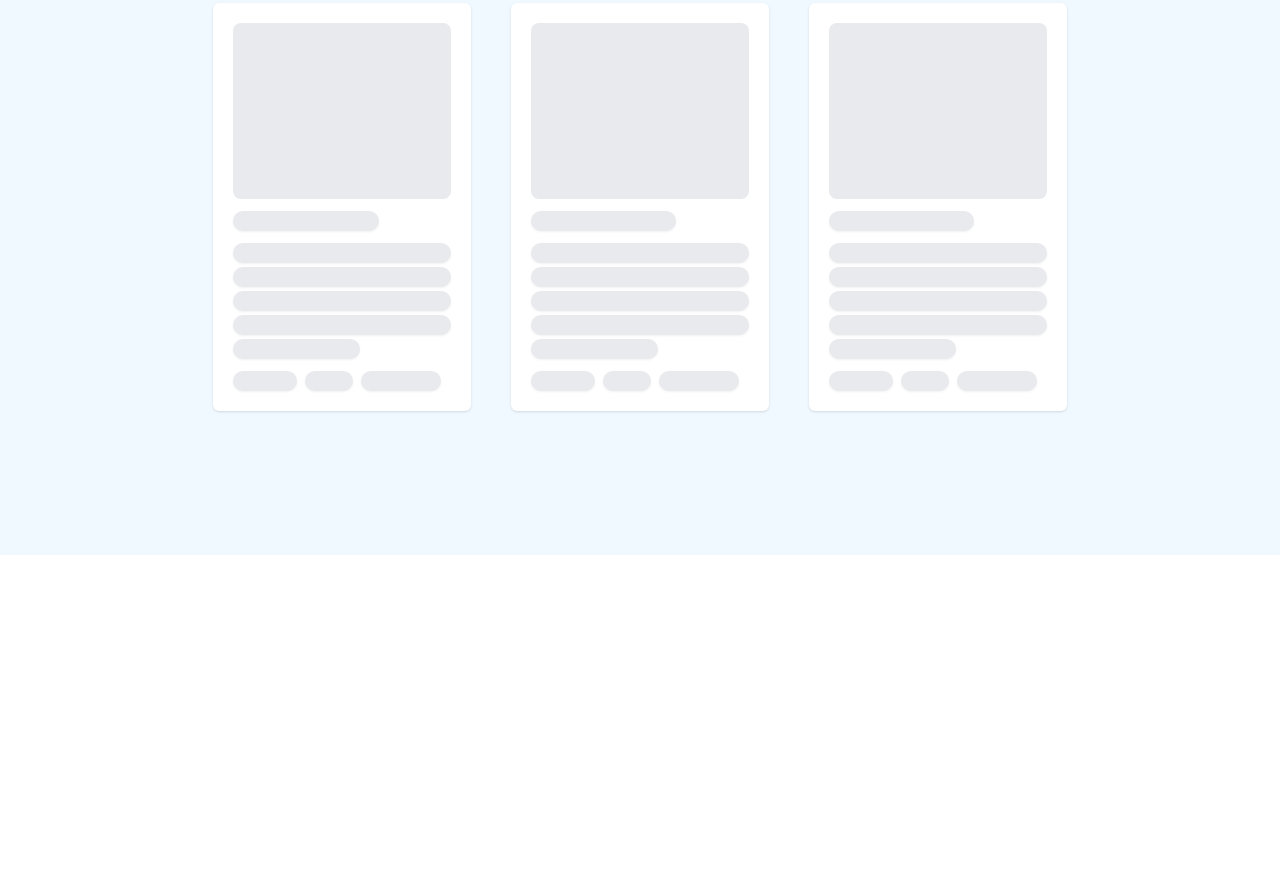
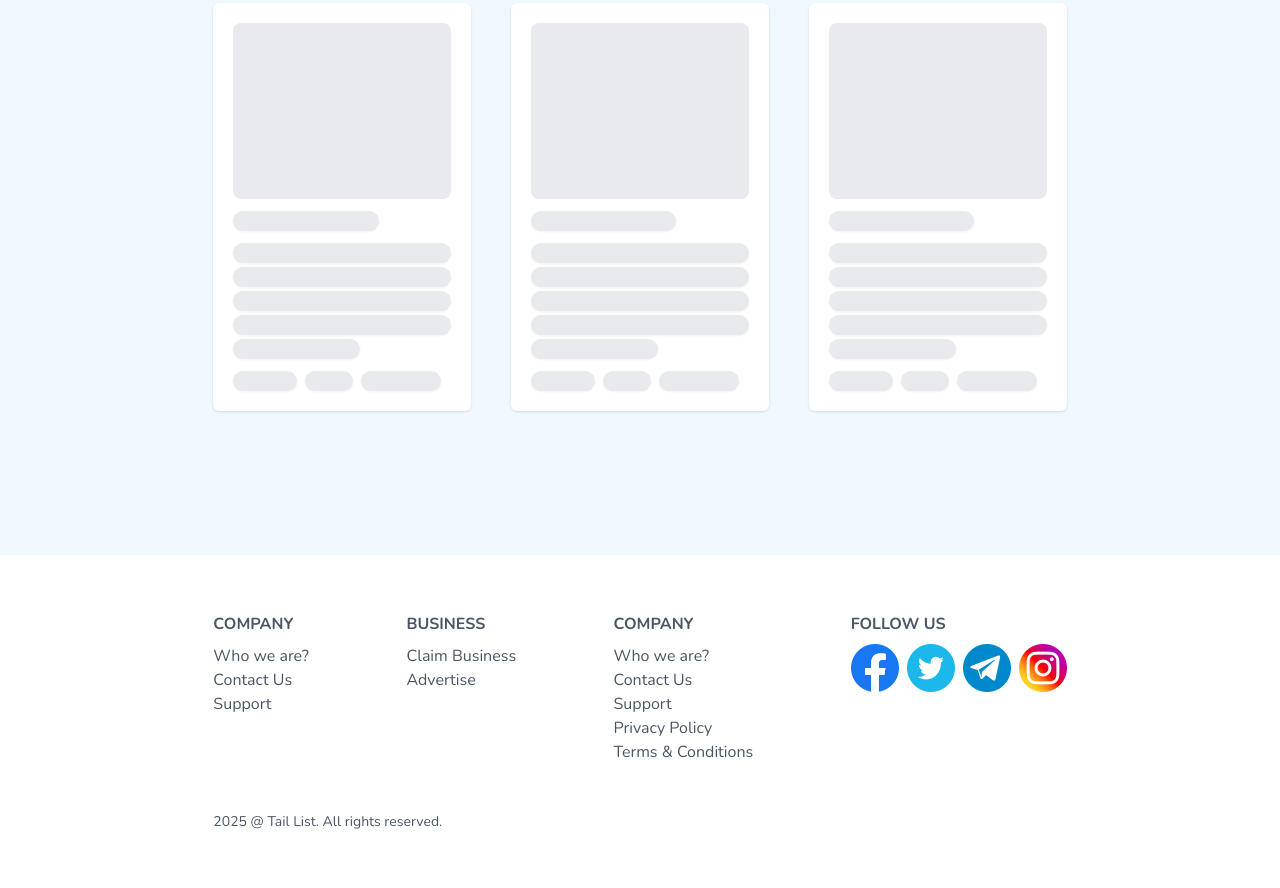
Before and after one commit to johnsonbhaskaran/Tailwind-Projects, a website built with Vite: page tail-biz-listing/index.html in a window 1280 px wide. Shown: the part 8495-9383 px from the top of the page. Before the commit the page ends 9050 px from the top, so only its background shows below. Built offline with nearby package versions, Linux system fonts and the light colour scheme; files whose address does not match are found by name.

Commit message:
Done: Footer section completed

```diff
--- a/tail-biz-listing/index.html
+++ b/tail-biz-listing/index.html
@@ -909,6 +909,64 @@
       </div>
 
     </section>
+    <!-- Footer -->
+    <footer class="bg-white py-14 border-t">
+      <div class="w-8/12 mx-auto">
+        <div class="flex justify-between">
+          <!-- Column 1 -->
+          <div>
+            <p class="uppercase font-bold mb-2 text-gray-600">Company</p>
+            <ul>
+              <li class="text-gray-600">Who we are?</li>
+              <li class="text-gray-600">Contact Us</li>
+              <li class="text-gray-600">Support</li>
+            </ul>
+          </div>
+          <!-- Column 2 -->
+          <div>
+            <p class="uppercase font-bold mb-2 text-gray-600">Business</p>
+            <ul>
+              <li class="text-gray-600">Claim Business</li>
+              <li class="text-gray-600">Advertise</li>
+            </ul>
+          </div>
+          <!-- Column 3 -->
+          <div>
+            <p class="uppercase font-bold mb-2 text-gray-600">Company</p>
+            <ul>
+              <li class="text-gray-600">Who we are?</li>
+              <li class="text-gray-600">Contact Us</li>
+              <li class="text-gray-600">Support</li>
+              <li class="text-gray-600">Privacy Policy</li>
+              <li class="text-gray-600">Terms & Conditions</li>
+            </ul>
+          </div>
+          <!-- Column 4 -->
+          <div>
+            <p class="uppercase font-bold mb-2 text-gray-600">Follow Us</p>
+            <div class="flex gap-2">
+              <a href="">
+                <img src="./assets/images/icons/fb.png" alt="">
+              </a>
+              <a href="">
+                <img src="./assets/images/icons/tr.png" alt="">
+              </a>
+              <a href="">
+                <img src="./assets/images/icons/tg.png" alt="">
+              </a>
+              <a href="">
+                <img src="./assets/images/icons/ig.png" alt="">
+              </a>
+            </div>
+          </div>
+        </div>
+        <div class="pt-12 ">
+          <p class="text-gray-600 text-sm">2025 @ Tail List. All rights reserved.</p>
+        </div>
+      </div>
+    </footer>
+  </div>
+
 
 </body>
 
```
